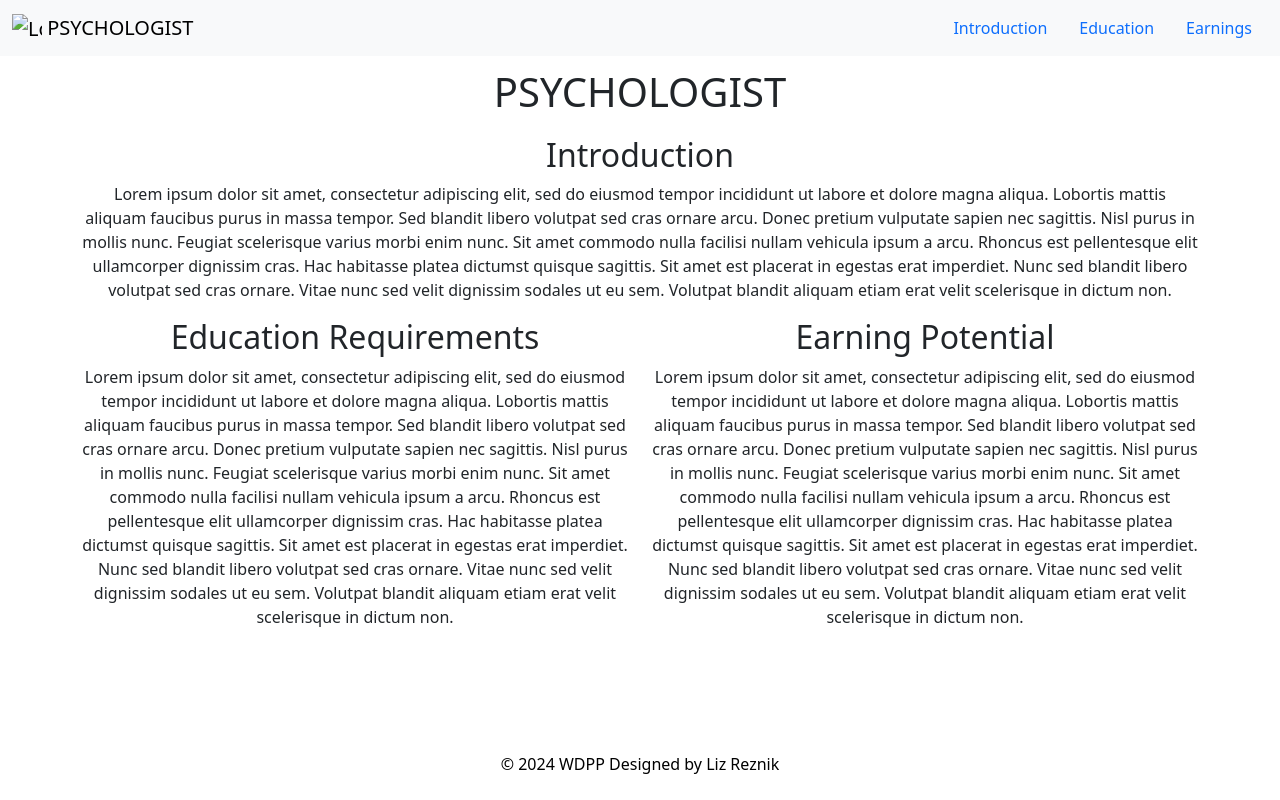
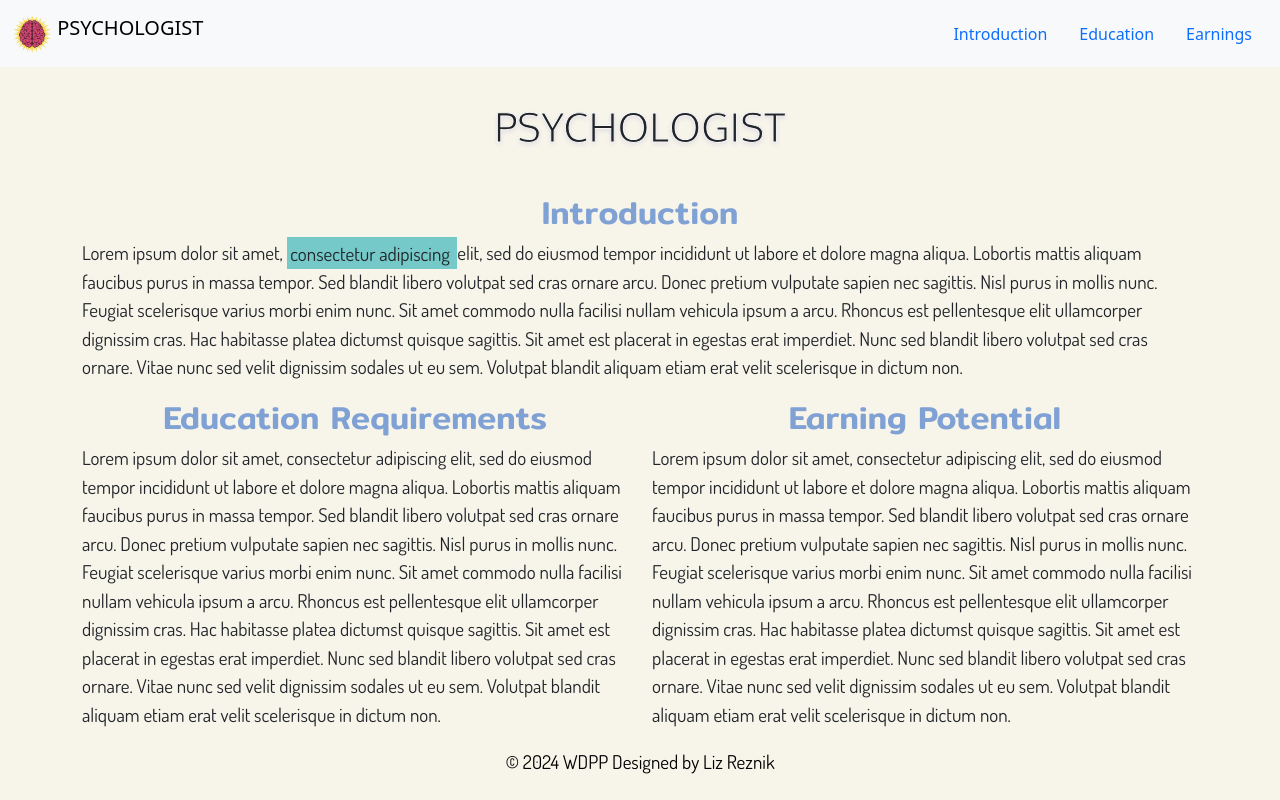
Before and after one commit to lizreznik/Future-Me, a plain HTML site: page index.html in a window 1280 px wide. Drawn offline with nearby package versions, Linux system fonts and the light colour scheme.

Commit message:
bunch of css done

```diff
--- a/index.html
+++ b/index.html
@@ -12,6 +12,19 @@
     <link href="https://cdn.jsdelivr.net/npm/bootstrap@5.3.2/dist/css/bootstrap.min.css" rel="stylesheet"
         integrity="sha384-T3c6CoIi6uLrA9TneNEoa7RxnatzjcDSCmG1MXxSR1GAsXEV/Dwwykc2MPK8M2HN" crossorigin="anonymous" />
 
+    <!-- fonts -->
+    <link rel="preconnect" href="https://fonts.googleapis.com">
+<link rel="preconnect" href="https://fonts.gstatic.com" crossorigin>
+<link href="https://fonts.googleapis.com/css2?family=Oxygen:wght@300;400;700&display=swap" rel="stylesheet">
+
+<link rel="preconnect" href="https://fonts.googleapis.com">
+<link rel="preconnect" href="https://fonts.gstatic.com" crossorigin>
+<link href="https://fonts.googleapis.com/css2?family=Dosis:wght@200..800&family=Mitr:wght@200;300;400;500;600;700&display=swap" rel="stylesheet">
+
+<link rel="preconnect" href="https://fonts.googleapis.com">
+<link rel="preconnect" href="https://fonts.gstatic.com" crossorigin>
+<link href="https://fonts.googleapis.com/css2?family=Dosis:wght@200..800&display=swap" rel="stylesheet">
+
 </head>
 
 <body>
@@ -19,19 +32,19 @@
         <!-- place navbar here -->
         <nav class="navbar sticky-top bg-body-tertiary">
                 <div class="container-fluid">
-                  <a class="navbar-brand" href="#">
-                    <img src="/docs/5.3/assets/brand/bootstrap-logo.svg" alt="Logo" width="30" height="24" class="d-inline-block align-text-top">
+                  <a class="navbar-brand">
+                    <img src="istockphoto-451295833-612x612-removebg-preview.png" alt="Logo" width="40" height="40" class="d-inline-block align-text-top">
                     PSYCHOLOGIST
                   </a>
                   <ul class="nav justify-content-center">
                     <li class="nav-item">
-                      <a class="nav-link active" aria-current="page" href="#">Introduction</a>
+                      <a class="nav-link active" aria-current="page">Introduction</a>
                     </li>
                     <li class="nav-item">
-                      <a class="nav-link" href="#">Education</a>
+                      <a class="nav-link">Education</a>
                     </li>
                     <li class="nav-item">
-                      <a class="nav-link" href="#">Earnings</a>
+                      <a class="nav-link">Earnings</a>
                     </li>
                   </ul>
                 </div>
@@ -43,7 +56,7 @@
             <div class="row">
                 <div class="col-12">
                     <h2> Introduction </h2>
-                    <p> Lorem ipsum dolor sit amet, consectetur adipiscing elit, sed do eiusmod tempor incididunt ut labore et dolore magna aliqua. Lobortis mattis aliquam faucibus purus in massa tempor. Sed blandit libero volutpat sed cras ornare arcu. Donec pretium vulputate sapien nec sagittis. Nisl purus in mollis nunc. Feugiat scelerisque varius morbi enim nunc. Sit amet commodo nulla facilisi nullam vehicula ipsum a arcu. Rhoncus est pellentesque elit ullamcorper dignissim cras. Hac habitasse platea dictumst quisque sagittis. Sit amet est placerat in egestas erat imperdiet. Nunc sed blandit libero volutpat sed cras ornare. Vitae nunc sed velit dignissim sodales ut eu sem. Volutpat blandit aliquam etiam erat velit scelerisque in dictum non. </p>
+                    <p> Lorem ipsum dolor sit amet, <mark>consectetur adipiscing </mark> elit, sed do eiusmod tempor incididunt ut labore et dolore magna aliqua. Lobortis mattis aliquam faucibus purus in massa tempor. Sed blandit libero volutpat sed cras ornare arcu. Donec pretium vulputate sapien nec sagittis. Nisl purus in mollis nunc. Feugiat scelerisque varius morbi enim nunc. Sit amet commodo nulla facilisi nullam vehicula ipsum a arcu. Rhoncus est pellentesque elit ullamcorper dignissim cras. Hac habitasse platea dictumst quisque sagittis. Sit amet est placerat in egestas erat imperdiet. Nunc sed blandit libero volutpat sed cras ornare. Vitae nunc sed velit dignissim sodales ut eu sem. Volutpat blandit aliquam etiam erat velit scelerisque in dictum non. </p>
                 </div>
             </div>
             <div class="row">
--- a/style.css
+++ b/style.css
@@ -1,7 +1,33 @@
 body {
-    background-color: white !important;
+    background-color: #f7f4ea !important;
 }
 h1{
     text-align: center;
-    padding: 12px;
+    padding: 35px;
+    color: white;
+	-webkit-text-stroke: 1px #F8F8F8;
+	text-shadow: 0px 2px 4px #ded9e2;
+    font-family: "Oxygen", sans-serif;
+    font-weight: 1000;
+    font-style: normal;
 }
+h2 {
+    color: #80a1d4 !important;
+    font-family: "Mitr", sans-serif;
+    font-weight: 400;
+    font-style: normal;
+}
+mark{
+    background-color: #75c9c8 !important;
+}
+p{
+    font-family: "Dosis", sans-serif;
+    font-optical-sizing: auto;
+    font-weight: 400;
+    font-style: normal;
+    font-size: 19px;
+    text-align: left;
+}
+.bottom {
+    text-align: center;
+}
```
Also changed, not shown: istockphoto-451295833-612x612-removebg-preview.png (added).
